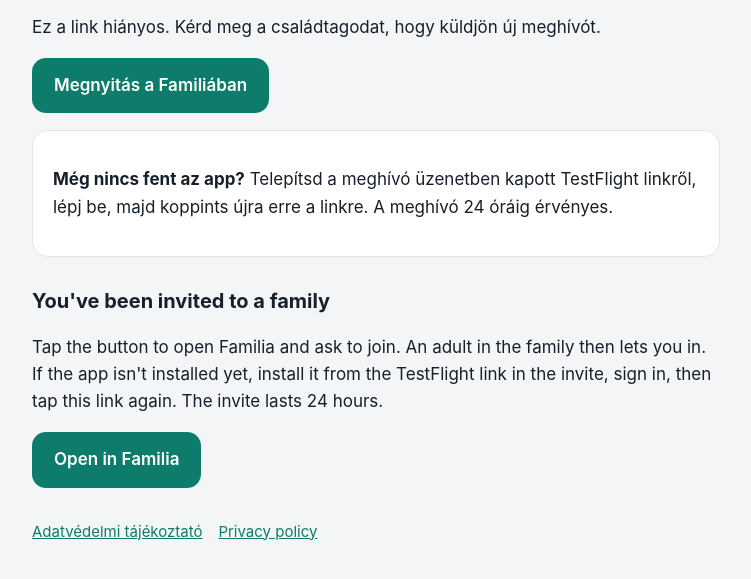
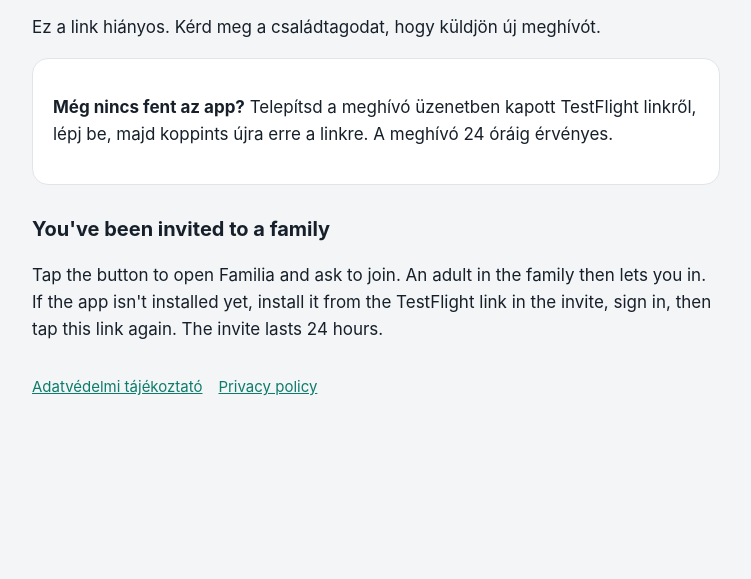
Before and after one commit to sevarafa/hellofamilia-web, a plain HTML site: page csatlakozas/index.html in a window 1280 px wide. Shown: the part 143-722 px from the top of the page, without its empty margins (264-1015 px from the left). Drawn offline with Linux system fonts and the light colour scheme.

Commit message:
Honlap frissítése

```diff
--- a/csatlakozas/index.html
+++ b/csatlakozas/index.html
@@ -32,6 +32,8 @@
     if (!/^[0-9a-f]{32}$/.test(key)) {
       document.getElementById('ok').hidden = true;
       document.getElementById('bad').hidden = false;
+      document.getElementById('open').parentNode.hidden = true;
+      document.getElementById('open-en').parentNode.hidden = true;
       return;
     }
     var appLink = 'csaladitervezo://join?key=' + key;
```
